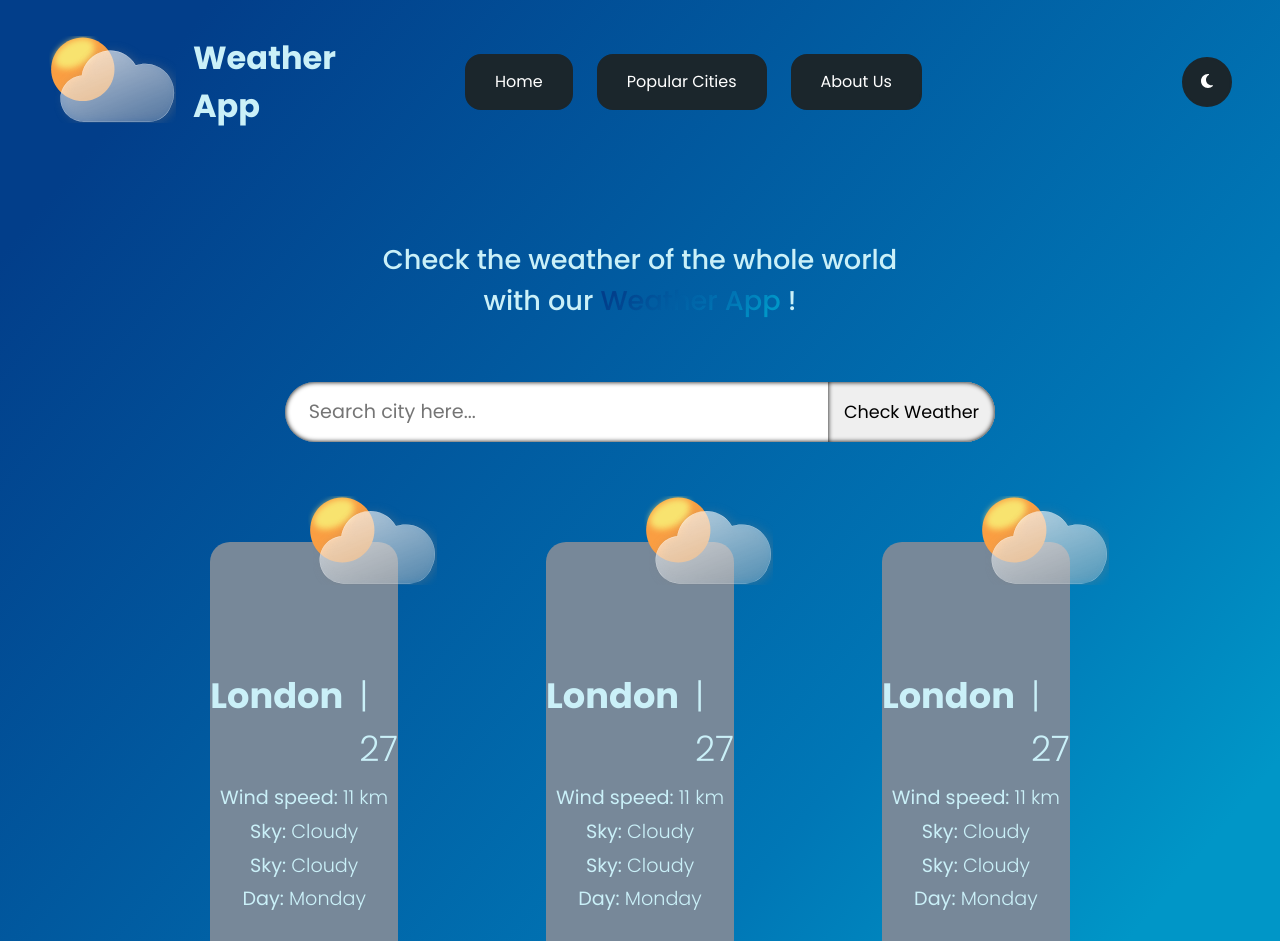
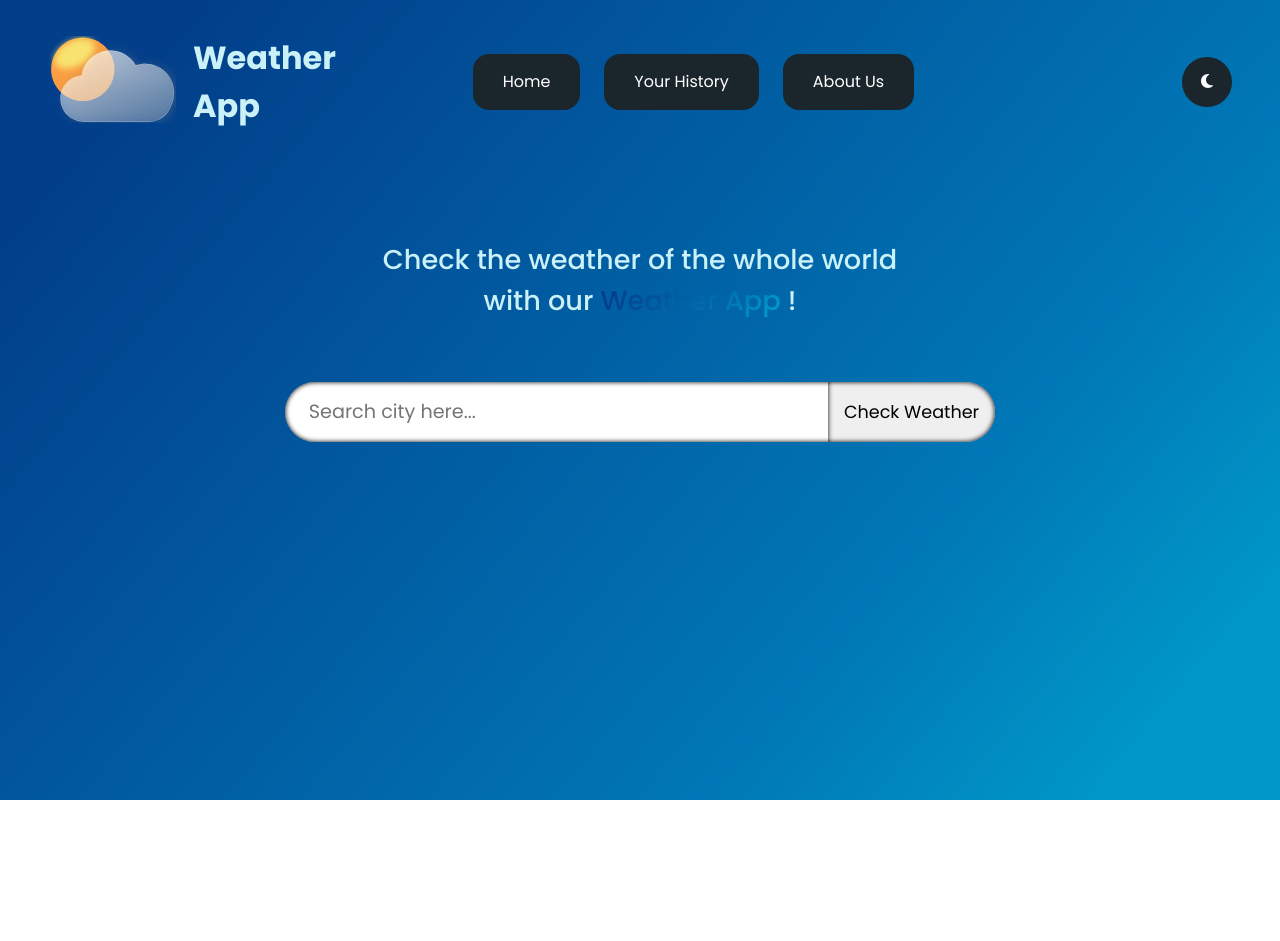
Before and after one commit to Mr-TwisT/weather-app, a React (Create React App) app: page /about in a window 1280 px wide. Shown: the top 941 px of the page. After the commit the page ends 800 px from the top, so only its background shows below. Built offline with nearby package versions, Linux system fonts and the light colour scheme.

Commit message:
display data on WeatherCard

```diff
--- a/src/components/Navbar.jsx
+++ b/src/components/Navbar.jsx
@@ -22,7 +22,7 @@ const Navbar = () => {
       </div>
       <section className="navbar__menu">
         <MenuButton text="Home" click={() => {}} />
-        <MenuButton text="Popular Cities" click={() => {}} />
+        <MenuButton text="Your History" click={() => {}} />
         <MenuButton text="About Us" click={() => {}} />
       </section>
       <div className="navbar__theme">
--- a/src/components/WeatherCard.jsx
+++ b/src/components/WeatherCard.jsx
@@ -2,27 +2,34 @@ import '../styles/WeatherCard.css';
 
 import image from '../assets/icons/logo.svg';
 
-const WeatherCard = () => {
+const WeatherCard = ({ data, i }) => {
+  const { date, day } = data?.forecast?.forecastday[i];
+  const { name } = data?.location;
+
   return (
     <div className="weatherCard">
-      <img src={image} alt="aaa" className="weatherCard__icon" />
+      <img
+        src={day.condition.icon}
+        alt={`${day.condition.text} icon`}
+        className="weatherCard__icon"
+      />
       <section className="weatherCard__data">
         <div className="mainInfo">
-          <h4 className="data__city">{'London'}</h4>
-          <p className="data__temp"> | {'27'}</p>
+          <h4 className="data__city">{name}</h4>
+          <p className="data__temp">{day.avgtemp_c} °C</p>
         </div>
         <div className="details">
+          <p className="data__condition">
+            Condition: <span className="thin">{day.condition.text}</span>
+          </p>
           <p className="data__wind">
-            Wind speed: <span className="thin">{'11 km'}</span>
+            Wind speed: <span className="thin">{day.maxwind_kph} km/h</span>
           </p>
-          <p className="data__type">
-            Sky: <span className="thin">{'Cloudy'}</span>
-          </p>
-          <p className="data__type">
-            Sky: <span className="thin">{'Cloudy'}</span>
+          <p className="data__humidity">
+            Humidity: <span className="thin">{day.avghumidity}%</span>
           </p>
           <p className="data__day">
-            Day: <span className="thin">{'Monday'}</span>
+            Day: <span className="thin">{date}</span>
           </p>
         </div>
       </section>
--- a/src/pages/MainPage.jsx
+++ b/src/pages/MainPage.jsx
@@ -39,6 +39,18 @@ const MainPage = () => {
     }
   };
 
+  // const currentWeather = weatherData.forecast.forecastday[0];
+  // const tomorrowWeather = weatherData.forecast.forecastday[1];
+  // const afterTomorrowWeather = weatherData.forecast.forecastday[2];
+
+  // const WeatherCards = () => {
+  //   if (weatherData.) {
+  //     for (let i = 0; i < 3; i++) {
+  //       return <WeatherCard data={weatherData?.forecast.forecastday[i]} />;
+  //     }
+  //   }
+  // };
+
   return (
     <div className="mainPage">
       <h3 className="mainPage__welcomeText">
@@ -55,9 +67,13 @@ const MainPage = () => {
         />
 
         <div className="mainPage__cards">
-          <WeatherCard />
-          <WeatherCard />
-          <WeatherCard />
+          {Object.keys(weatherData).length > 0 ? (
+            <>
+              <WeatherCard data={weatherData} i={0} />
+              <WeatherCard data={weatherData} i={1} />
+              <WeatherCard data={weatherData} i={2} />
+            </>
+          ) : null}
         </div>
       </main>
     </div>
--- a/src/styles/WeatherCard.css
+++ b/src/styles/WeatherCard.css
@@ -1,5 +1,5 @@
 .weatherCard {
-  position: relative;
+  /* position: relative; */
   width: 100%;
   margin: 20px 50px;
   padding-bottom: 3rem;
@@ -7,11 +7,16 @@
   background-color: lightslategray;
 }
 
-.weatherCard__icon {
+/* .weatherCard__icon {
   position: absolute;
   top: -50px;
   right: -50px;
   max-width: 75%;
+} */
+
+.weatherCard__icon {
+  margin: 1.5rem auto;
+  transform: scale(1.5);
 }
 
 .weatherCard__data {
@@ -19,7 +24,7 @@
   flex-direction: column;
   align-items: center;
   justify-content: center;
-  margin-top: 8rem;
+  /* margin-top: 8rem; */
 }
 
 .mainInfo {
@@ -41,10 +46,10 @@
 .details {
   display: flex;
   flex-direction: column;
-  margin-top: 8px;
+  margin-top: 12px;
   text-align: center;
   font-size: 1.2rem;
-  font-weight: 400;
+  font-weight: 500;
   gap: 5px;
 }
 
```
